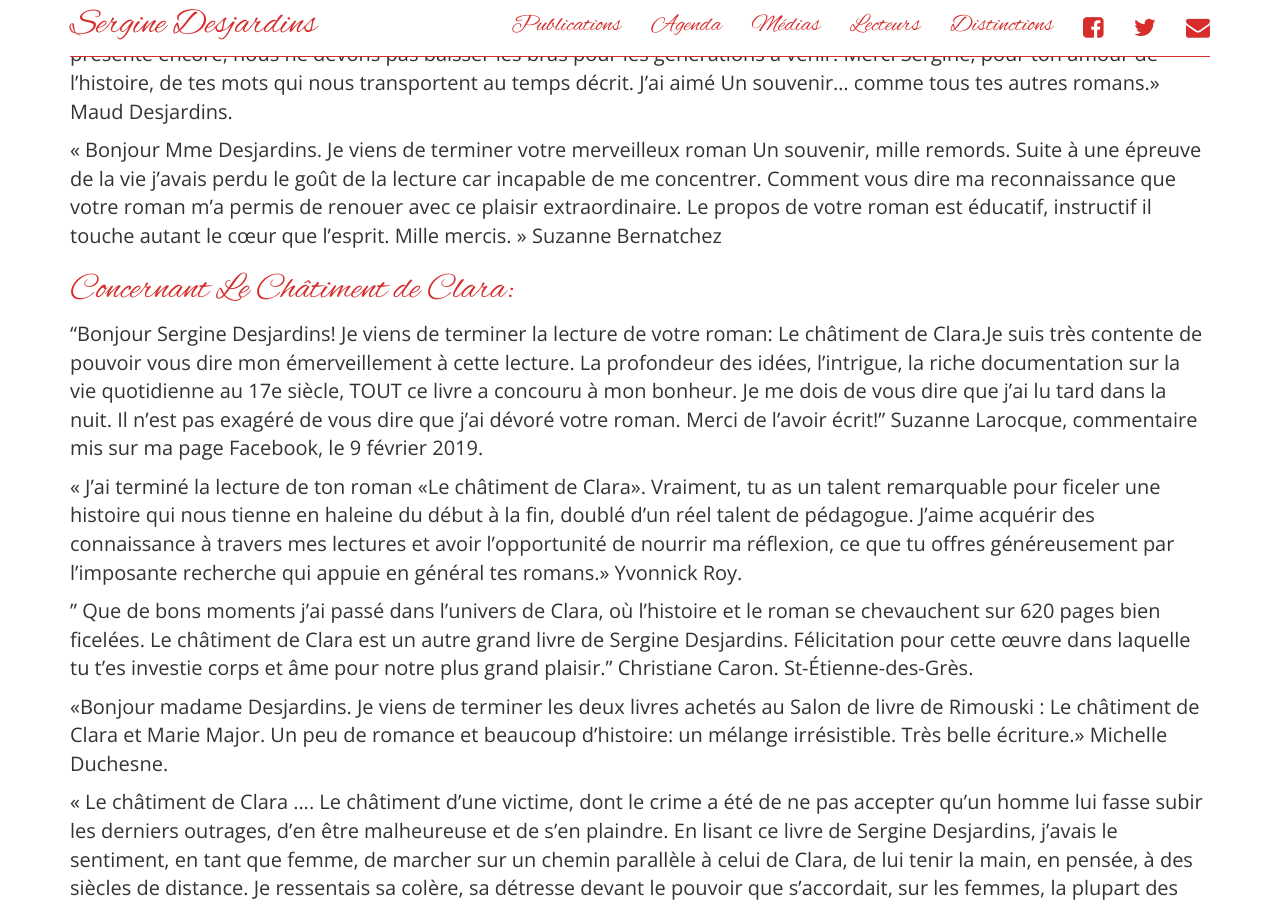
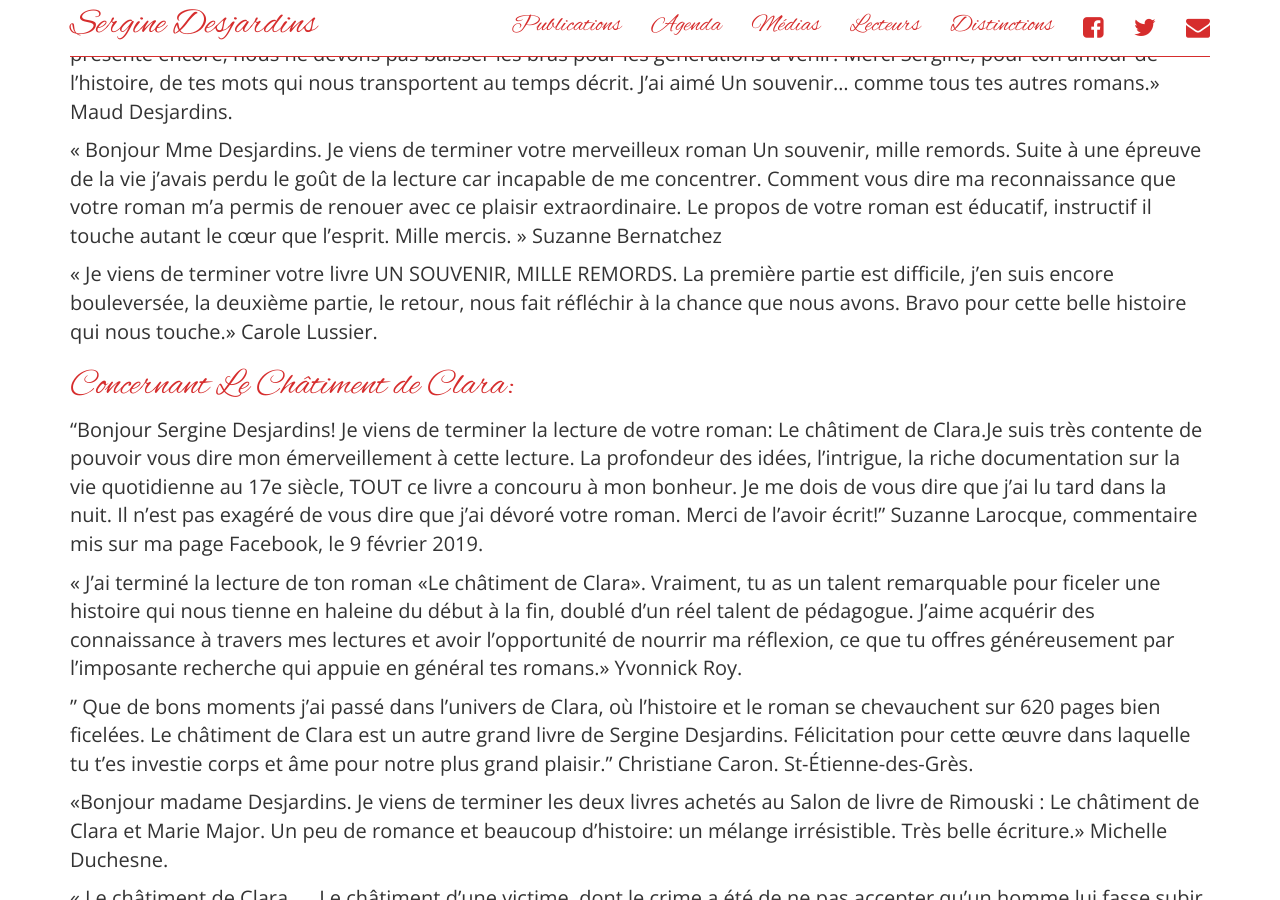
Before and after one commit to serginedesjardins/serginedesjardins.github.io, a Jekyll site: the page built from lecteurs.md, in a window 1280 px wide and 900 px high, scrolled down 10609 px. Built offline with Jekyll 4.4.1, drawn with Linux system fonts in a browser that asks for light colours; nearby versions of some CDN libraries.

Commit message:
Carole Lussier

```diff
--- a/lecteurs.md
+++ b/lecteurs.md
@@ -203,7 +203,7 @@ Merci, c'est un honneur de lire vos femmes!» Marie-France Rioux.
 
 « Bonjour Mme Desjardins. Je viens de terminer votre merveilleux roman Un souvenir, mille remords. Suite à une épreuve de la vie j'avais perdu le goût de la lecture car incapable de me concentrer. Comment vous dire ma reconnaissance que votre roman m'a permis de renouer avec ce plaisir extraordinaire. Le propos de votre roman est éducatif, instructif il touche autant le cœur que l’esprit. Mille mercis. » Suzanne Bernatchez
 
-
+« Je viens de terminer votre livre UN SOUVENIR, MILLE REMORDS. La première partie est difficile, j'en suis encore bouleversée, la deuxième partie, le retour, nous fait réfléchir à la chance que nous avons. Bravo pour cette belle histoire qui nous touche.» Carole Lussier.
 
 # Concernant Le Châtiment de Clara:
 
```
